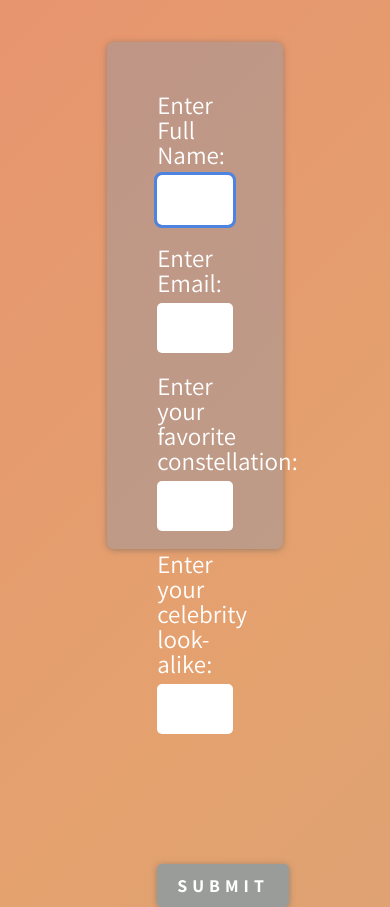
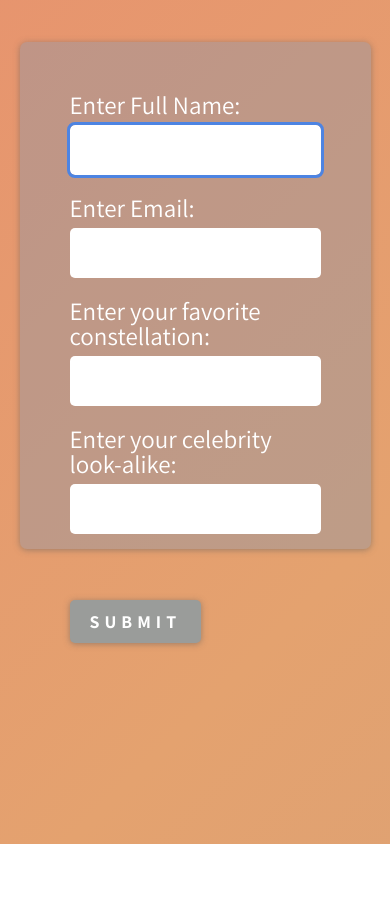
Before and after one commit to dallin-r-parker/babyshower-fe, a React (Create React App) app: page / in a window 390 px wide. After the commit the page ends 844 px from the top, so only its background shows below. Built offline with nearby package versions, Linux system fonts and the light colour scheme.

Commit message:
change to simpler media query

```diff
--- a/src/App.tsx
+++ b/src/App.tsx
@@ -5,8 +5,8 @@ import { Form } from 'components/Form';
 
 const App: React.FC = (): JSX.Element => (
   <Container flex h="100vh" w="100vw" jc="center">
-    <Box h="60vh" w="45vw" bgc="steelBlue" opacity={0.4} mt={5} p={50}>
-      <Container h="100%" w="100%" flex fd="column" bp="tablet">
+    <Box h="60vh" w="45vw" bgc="steelBlue" opacity={0.4} mt={5} p={50} bp="tablet">
+      <Container h="100%" w="100%" flex fd="column">
         <Form />
       </Container>
     </Box>
--- a/src/components/Box/index.tsx
+++ b/src/components/Box/index.tsx
@@ -9,6 +9,7 @@ interface Props {
   bgc?: themeColors;
   opacity?: number;
   mt?: number;
+  bp?: string;
 }
 
 export const Box = styled.div<Props>`
@@ -20,4 +21,5 @@ export const Box = styled.div<Props>`
   background-color: ${({ theme, bgc, opacity }) =>
     opacity ? `rgba(${theme.colors[bgc].rgb}, ${opacity})` : theme.colors[bgc].hex};
   box-shadow: ${({ theme }) => theme.boxShadow};
+  ${({ theme, bp }) => theme.breakpoints[bp] && `@media (max-width: ${theme.breakpoints[bp]}){width: 90vw}`};
 `;
--- a/src/components/Container/index.tsx
+++ b/src/components/Container/index.tsx
@@ -16,12 +16,12 @@ interface Props {
 
 export const Container = styled.section<Props>`
   display: ${({ flex }) => flex && 'flex'};
-  width: w;
+  width: ${({ w }) => w};
   height: ${({ h }) => h};
   justify-content: ${({ jc }) => jc && 'center'};
   padding: ${({ p }) => p && `${p}px`};
   border-radius: ${({ br }) => br && `${br}px`};
   background-color: ${({ theme, bgc }) => bgc && theme.colors[bgc].hex};
   ${({ fd, flex }) => flex && fd && `flex-direction: ${fd}`};
-  ${({ theme, bp }) => theme.breakpoints[bp] && `@media (min-width: ${theme.breakpoints[bp]}){width: 90vw}`};
+  ${({ theme, bp }) => theme.breakpoints[bp] && `@media (max-width: ${theme.breakpoints[bp]}){width: 90vw}`};
 `;
```
